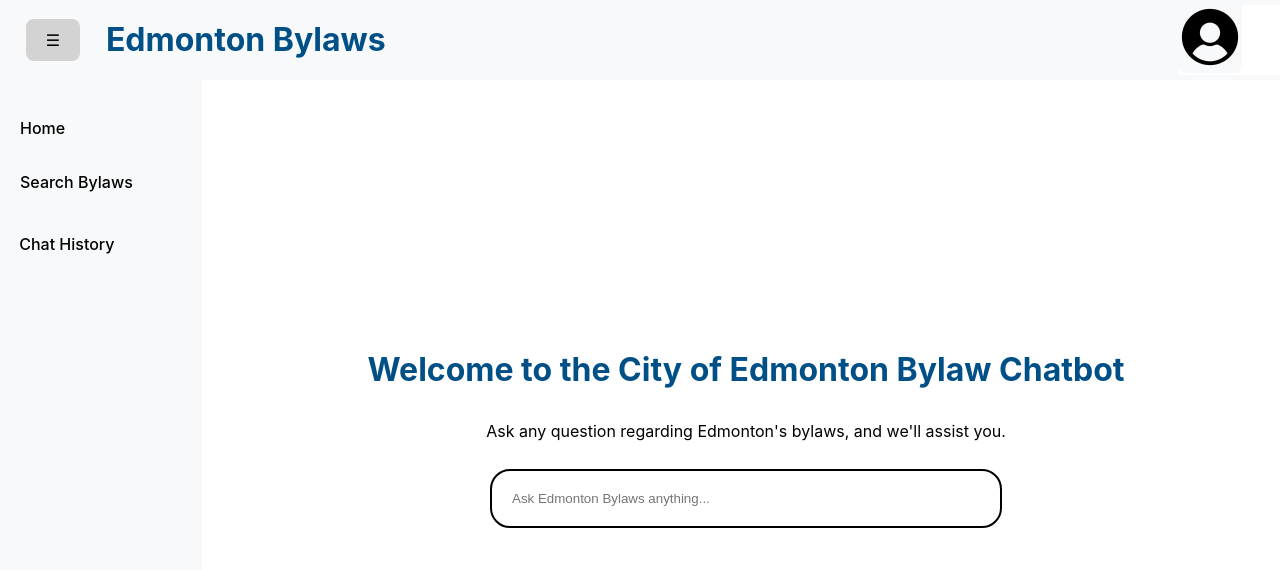
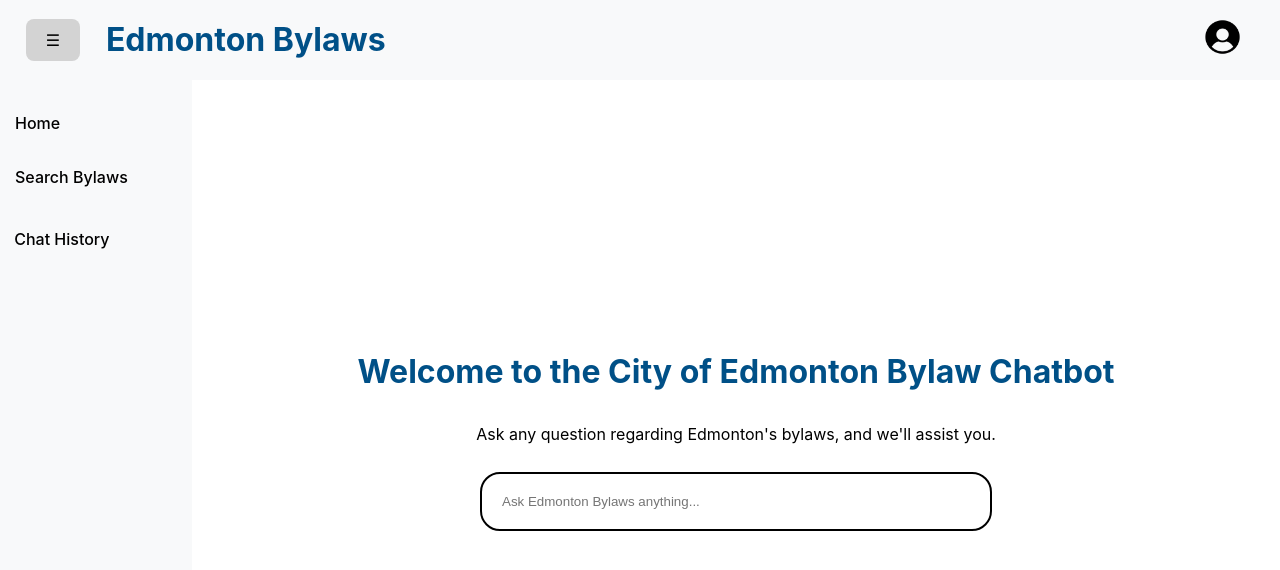
Before and after one commit to aidenj1808/edmonton-bylaw-ai-assistant, a React (Vite) app in the folder edmonton-bylaws/: page /home in a window 1280 px wide. Shown: the top 570 px of the page. Built offline with nearby package versions, Linux system fonts and the light colour scheme; what axios-mock-adapter would draw is missing.

Commit message:
Fix styling.

```diff
--- a/edmonton-bylaws/src/features/CSS/Header.css
+++ b/edmonton-bylaws/src/features/CSS/Header.css
@@ -38,8 +38,12 @@ h1{
 
 .profileIcon{
     object-fit: contain;
-    height: 5vw;
-    width: 5vw;
+    height: 3vw;
+    width: 3vw;
+    background-color: #f8f9fa;
+}
+
+.dropdown {
     background-color: #f8f9fa;
 }
 
@@ -67,7 +71,7 @@ h1{
     min-width: 4vw;
     text-align: left;
     box-shadow: 2px 2px 5px rgba(0, 0, 0, 0.25);
-    margin-left: -15px;
+    margin-left: -40px;
 }
 
 .dropdown:hover .content{
--- a/edmonton-bylaws/src/features/CSS/HomePage.css
+++ b/edmonton-bylaws/src/features/CSS/HomePage.css
@@ -5,10 +5,12 @@
     flex-direction: column;
     margin: auto;
     min-height: 90vh;
-    width: 85vw;
+    width: 100vh;
+    overflow: auto;
 }
 
 .chatDiv{
     margin: auto;
-    width: 85vw;
+    width: 100%;
+    overflow: hidden;
 }
--- a/edmonton-bylaws/src/features/CSS/Sidebar.css
+++ b/edmonton-bylaws/src/features/CSS/Sidebar.css
@@ -3,7 +3,6 @@
     height: 90vh;
     background-color: #f8f9fa;
     color: #f8f9fa;
-    padding: 5px;
     transition: transform 0.3s ease;
     transform: translateX(0);
 }
--- a/edmonton-bylaws/src/features/components/ChatInput.jsx
+++ b/edmonton-bylaws/src/features/components/ChatInput.jsx
@@ -157,6 +157,7 @@ const ChatInput = ({userEmail, conversation}) => {
 
 const styles = {
     h1: {
+        paddingTop: "15px",
         alignText: "Center",
         margin: "auto",
         display: "flex",
@@ -189,15 +190,9 @@ const styles = {
         gap: "2vh",
         paddingLeft: "4rem",
         paddingRight: "4rem",
-        maxHeight: "80vh",
+        maxHeight: "75vh",
+        maxWidth: "75vw",
       },
-    chatContainer: {
-        display: "flex",
-        flexDirection: "column",
-        padding: "10px",
-        overflow: "hidden",
-        margin: "auto",
-    },
     message: {
         padding: "10px",
         borderRadius: "15px",
```
